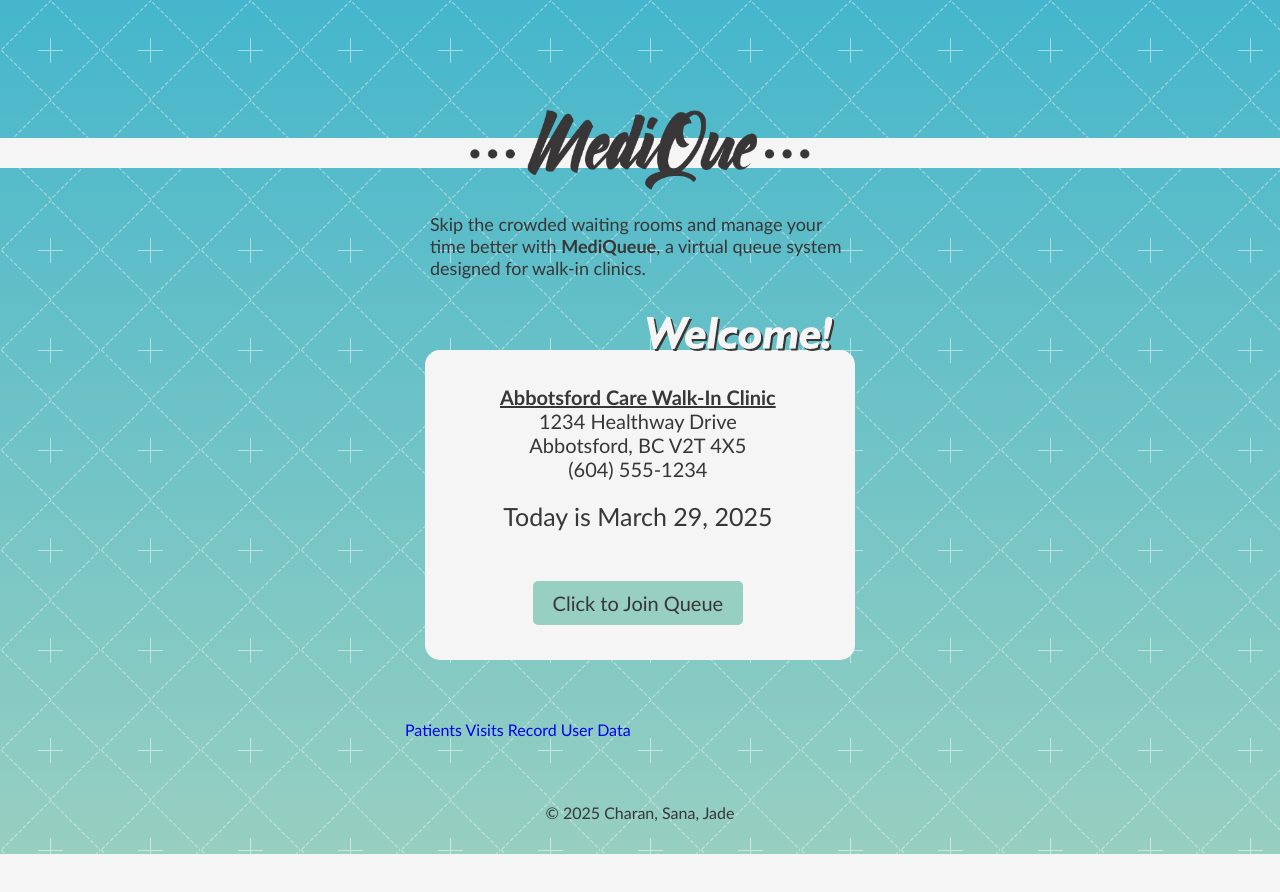
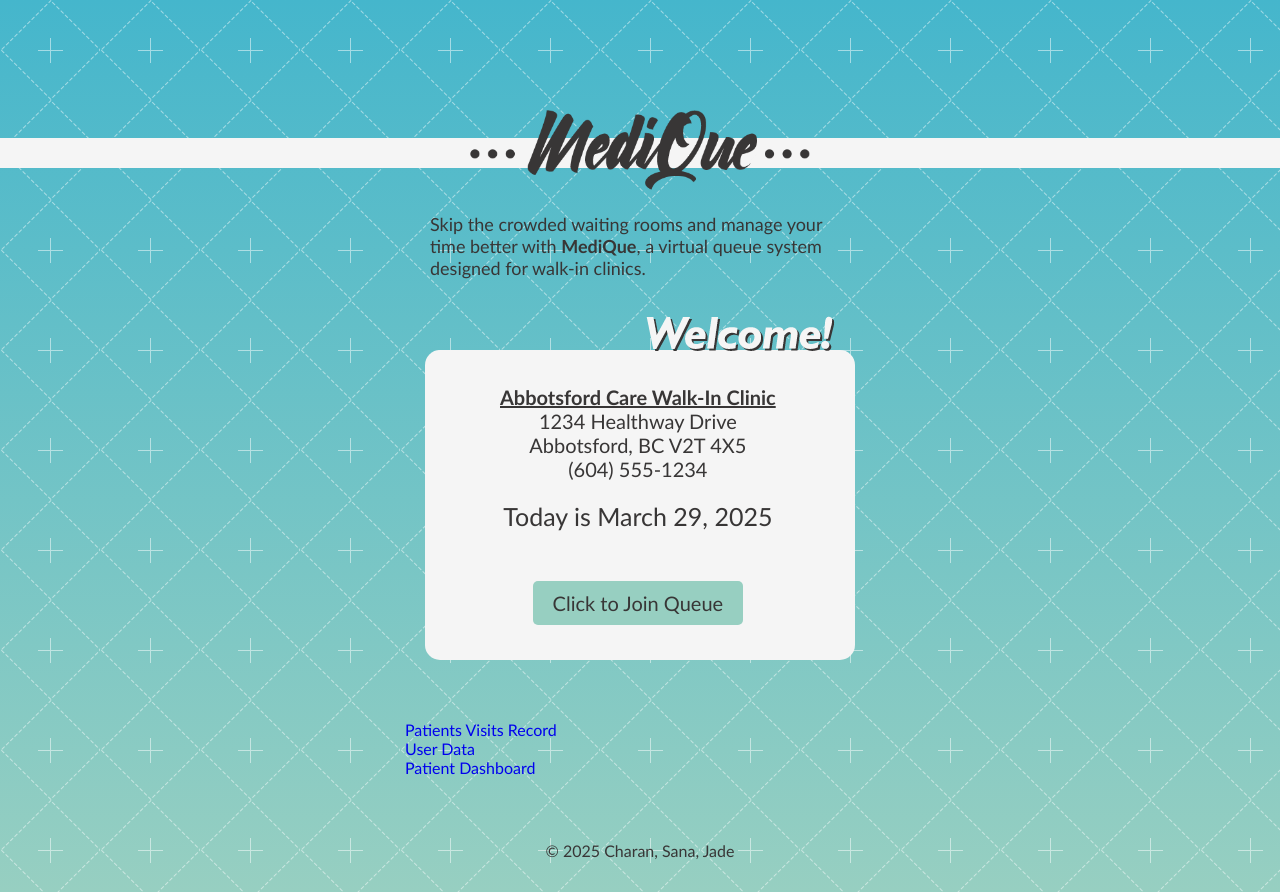
Before and after one commit to CharanElam/CIS245_UFV, a PHP site: page / in a window 1280 px wide. Before the commit the page ends 854 px from the top, so only its background shows below. Run offline with PHP 8.4, Linux system fonts and the light colour scheme.

Commit message:
edit with new connection file, added patient dashboard link at bottom for checking

```diff
--- a/index.php
+++ b/index.php
@@ -1,5 +1,7 @@
 <?php
 session_start();
+
+//establish connection
 include 'connection.php';
 ?>
 
@@ -23,7 +25,7 @@ include 'connection.php';
             <main>
                 <div class="text-container">
                     <p>Skip the crowded waiting rooms and manage your time
-                        better with <b>MediQueue</b>, a virtual queue system designed
+                        better with <b>MediQue</b>, a virtual queue system designed
                         for walk-in clinics.
                     </p>
                 </div>
@@ -62,8 +64,9 @@ include 'connection.php';
                         </div>
                     </div>
                 </div>
-                <a href="records.php">Patients Visits Record</a>
-                <a href="userdata.php">User Data</a>
+                <a href="records.php">Patients Visits Record</a><br>
+                <a href="userdata.php">User Data</a><br>
+                <a href="patient_dashboard.php">Patient Dashboard</a>
                 </div>
             </main>
 
```
